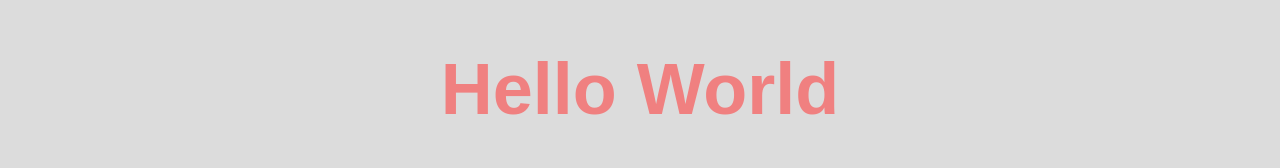
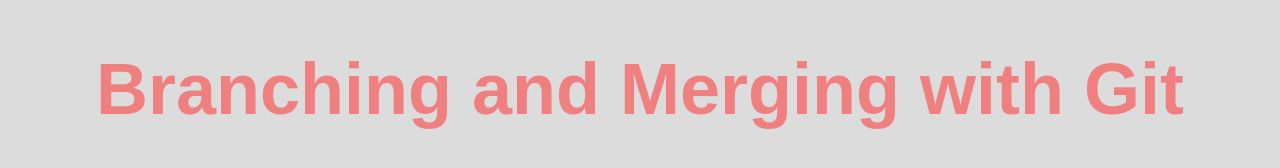
Before and after one commit to bconnell3/git-branching-and-merging, a plain HTML site: page index.html in a window 1280 px wide. Drawn offline with Linux system fonts and the light colour scheme.

Commit message:
updated new h1 on index

```diff
--- a/index.html
+++ b/index.html
@@ -8,6 +8,6 @@
     <link rel="stylesheet" href="css/styles.css">
 </head>
 <body>
-    <h1>Hello World</h1>
+    <h1>Branching and Merging with Git</h1>
 </body>
 </html>
```
